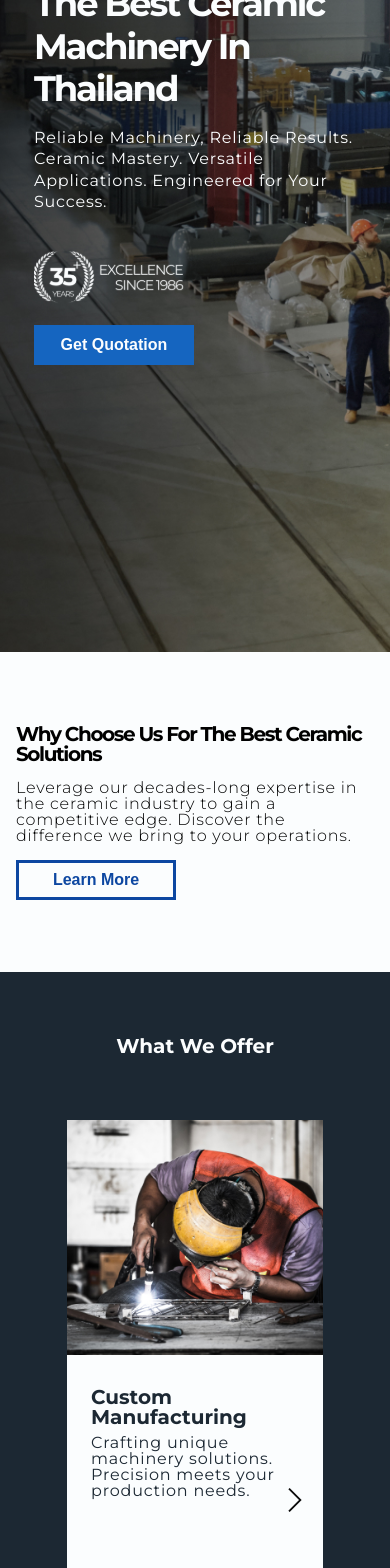
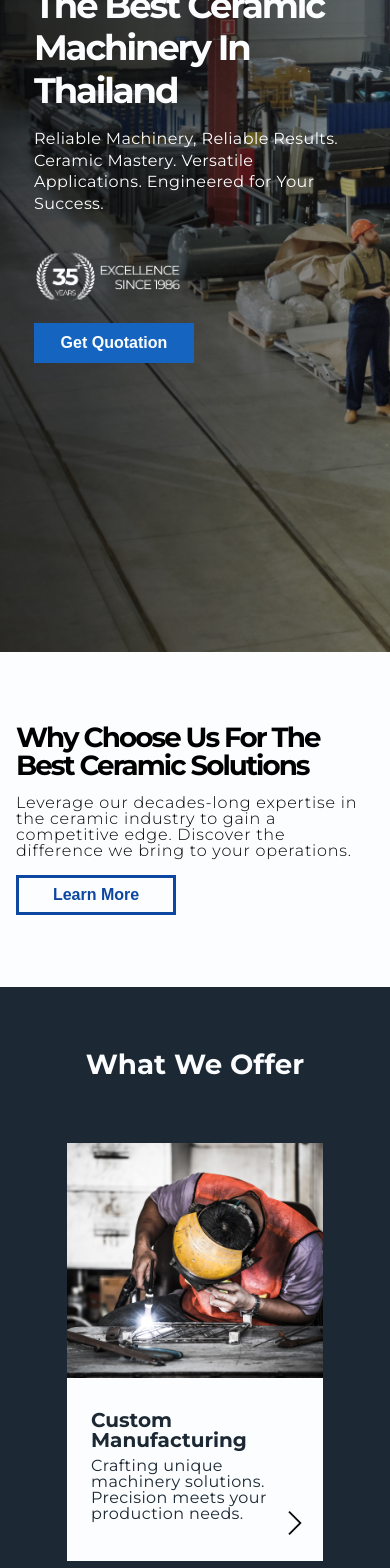
Before and after one commit to stateless-x/pscm, a React (Vite) app: page / in a window 390 px wide. Shown: the part 320-1888 px from the top of the page. Built offline with nearby package versions, Linux system fonts and the light colour scheme.

Commit message:
change excellence to png. change letter spacing and fontsize

```diff
--- a/src/index.css
+++ b/src/index.css
@@ -158,7 +158,7 @@ h1 {
 }
 
 h2 {
-  font-size: clamp(1.25rem, 0.5rem + 3vw, 3rem);
+  font-size: clamp(1.25rem, 1rem + 3vw, 3rem);
   font-weight: 700;
 }
 
--- a/src/pages/Home.jsx
+++ b/src/pages/Home.jsx
@@ -1,7 +1,7 @@
 import Button from "../components/Button";
 import ServiceCard from "../components/ServiceCard";
 import "../styles/home.css";
-import excellence from "../assets/excellence.svg";
+import excellence from "../assets/excellence.png";
 import Helmet from "react-helmet";
 import img1 from "../assets/service-1.jpg";
 import img2 from "../assets/service-2.jpg";
--- a/src/styles/home.css
+++ b/src/styles/home.css
@@ -22,7 +22,7 @@
 
 .headings-text h3 {
   line-height: 135%;
-  letter-spacing: 0.05em;
+  letter-spacing: 0.025em;
   margin: 1rem 0;
 }
 
@@ -47,7 +47,6 @@
   display: flex;
   background-color: var(--neutral-light);
   margin: 0 5rem;
-  /* min-height: 30vh ; */
 }
 
 .why-us-container h2 {
--- a/src/styles/serviceCard.css
+++ b/src/styles/serviceCard.css
@@ -40,7 +40,7 @@
     max-width: 1.5rem;
   }
   .text-container {
-    min-height: 18vh;
+    min-height: 14vh;
   }
 }
 
@@ -55,6 +55,6 @@
 
   .card-container p {
     font-size: 1rem;
-    letter-spacing: 0.05em;
+    letter-spacing: 0.025em;
   }
 }
```
Also changed, not shown: src/assets/excellence.png (added).
